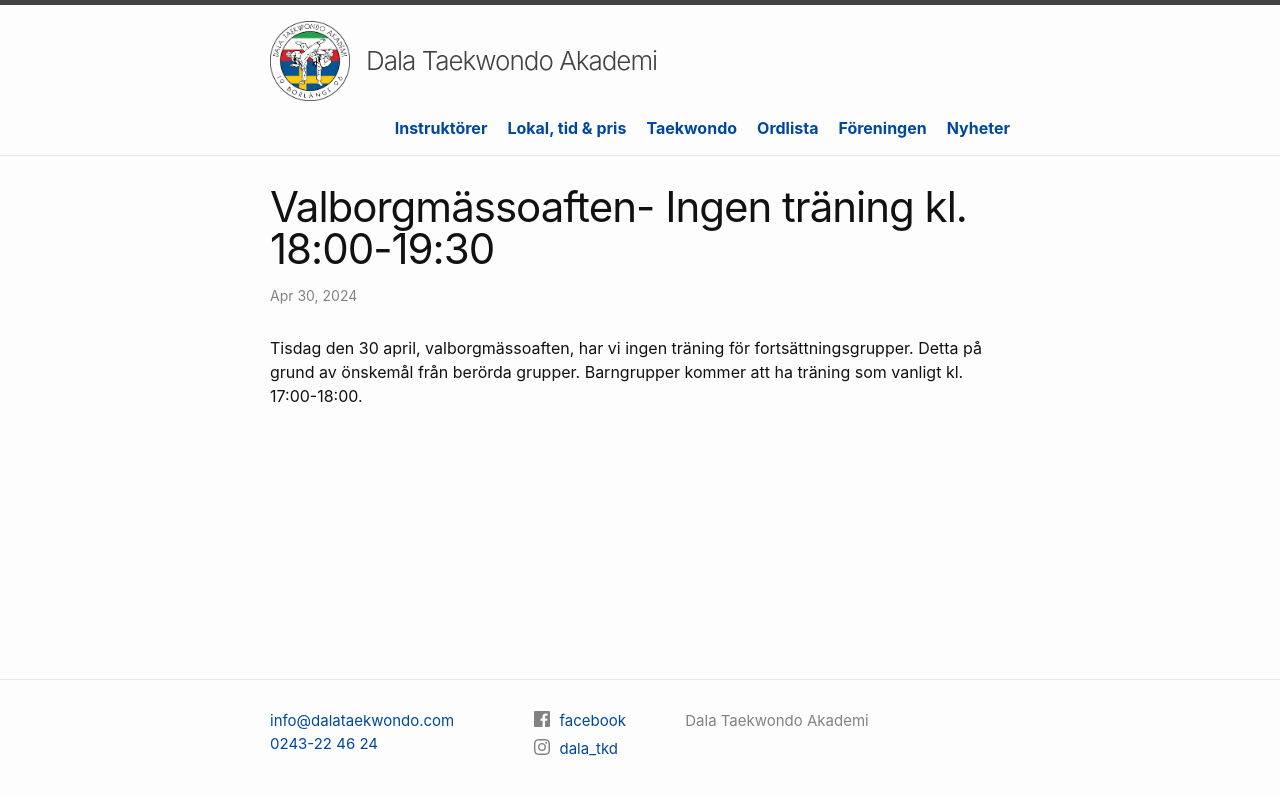
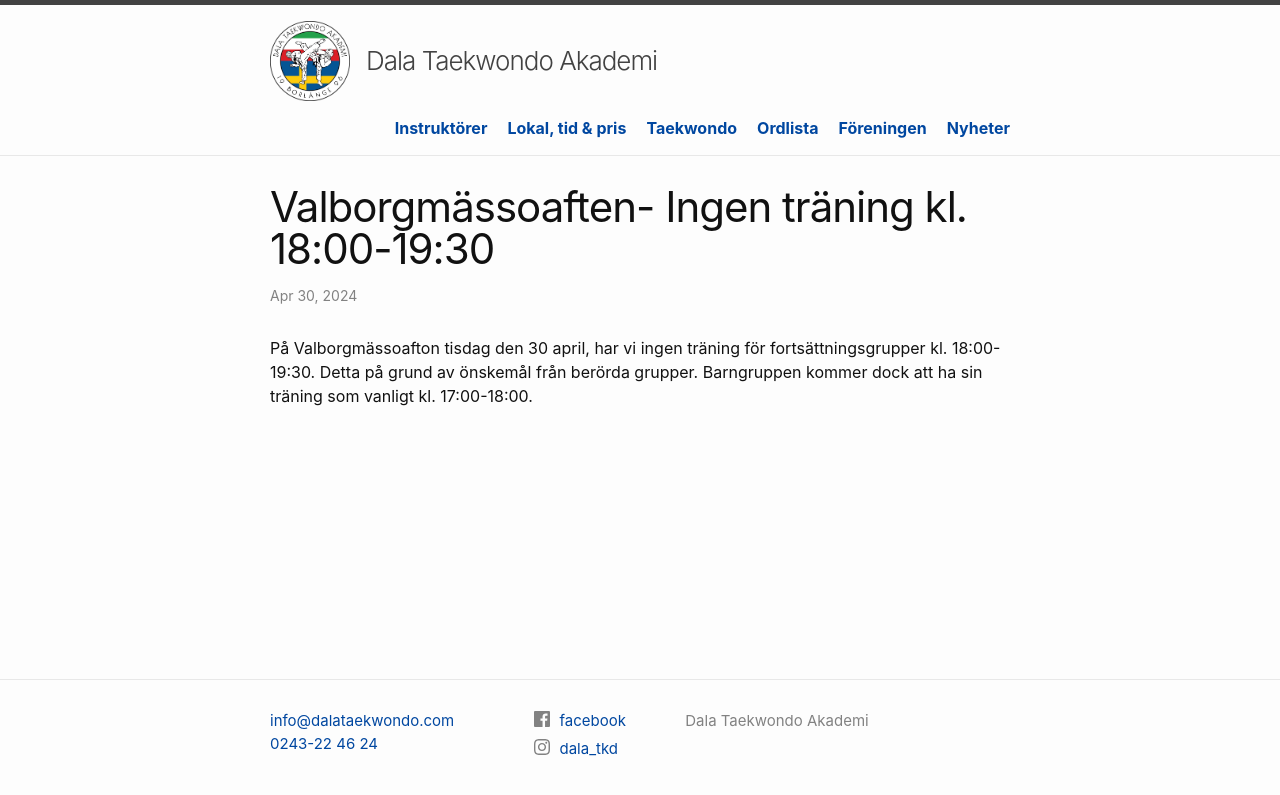
Before and after one commit to dalataekwondo/dalataekwondo.github.io, a Jekyll site: the page built from _posts/2024-04-30-Valborgmässoaften2024.md, in a window 1280 px wide. Shown: the top 795 px of the page. Built offline with Jekyll 4.4.1, drawn with Linux system fonts in a browser that asks for light colours.

Commit message:
Update 2024-04-30-Valborgmässoaften2024.md

```diff
--- a/_posts/2024-04-30-Valborgmässoaften2024.md
+++ b/_posts/2024-04-30-Valborgmässoaften2024.md
@@ -4,5 +4,4 @@ title: Valborgmässoaften- Ingen träning kl. 18:00-19:30
 categories: schedule
 ---
 
-Tisdag den 30 april, valborgmässoaften, har vi ingen träning för fortsättningsgrupper. Detta på grund av önskemål från berörda grupper.
-Barngrupper kommer att ha träning som vanligt kl. 17:00-18:00.
+På Valborgmässoafton tisdag den 30 april, har vi ingen träning för fortsättningsgrupper kl. 18:00-19:30. Detta på grund av önskemål från berörda grupper. Barngruppen kommer dock att ha sin träning som vanligt kl. 17:00-18:00.
```
